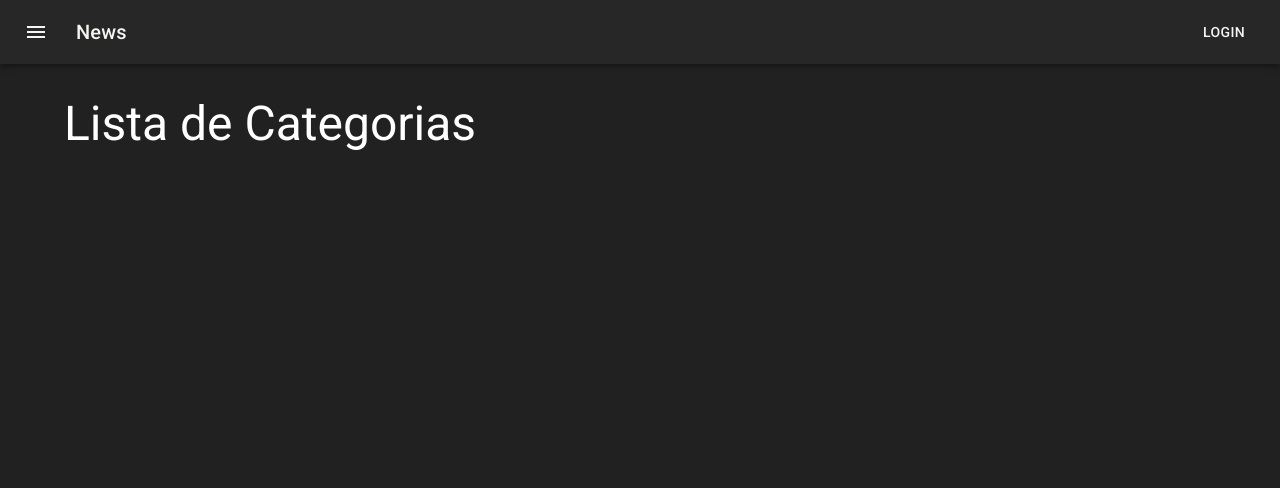
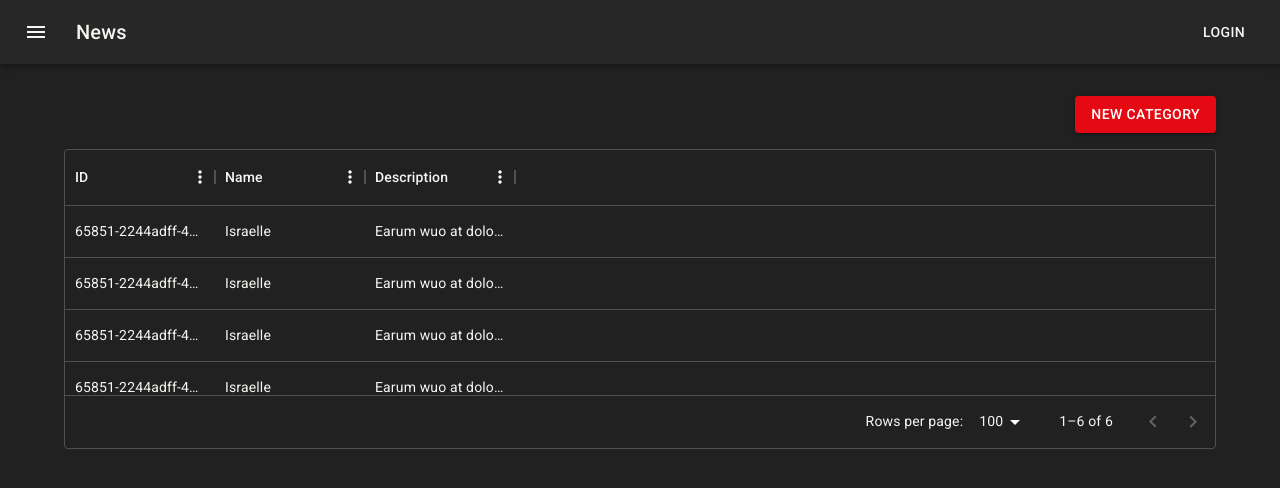
Before and after one commit to smarcosm/projeto_pratico_fc_react, a React (Create React App) app: page / in a window 1280 px wide. Shown: the top 488 px of the page. Built offline with nearby package versions, Linux system fonts and the light colour scheme.

Commit message:
feat: :sparkles:Criando DataGrid da listagem de categoria

```diff
--- a/package.json
+++ b/package.json
@@ -7,6 +7,7 @@
     "@emotion/styled": "^11.10.6",
     "@mui/icons-material": "^5.11.16",
     "@mui/material": "^5.12.2",
+    "@mui/x-data-grid": "^6.6.0",
     "@reduxjs/toolkit": "^1.9.5",
     "@testing-library/jest-dom": "^5.16.5",
     "@testing-library/react": "^13.4.0",
--- a/src/features/categories/CategorySlice.ts
+++ b/src/features/categories/CategorySlice.ts
@@ -1,4 +1,5 @@
 import { createSlice } from "@reduxjs/toolkit"
+import { RootState } from "../../app/store";
 
 interface Category {
   id: string,
@@ -25,11 +26,11 @@
 
 export const initialState = [
     category,
-    { ...category, id: "65851-2244adff-42s4-a15d5215", name: "Peach"},
-    { ...category, id: "65851-2244adff-42s4-a15d5215", name: "Peach"},
-    { ...category, id: "65851-2244adff-42s4-a15d5215", name: "Peach"},
-    { ...category, id: "65851-2244adff-42s4-a15d5215", name: "Peach"},
-    { ...category, id: "65851-2244adff-42s4-a15d5215", name: "Peach"}
+    { ...category, id: "65851-2244adff-42s4-a15d5215", name: "Luiz"},
+    { ...category, id: "65851-2244adff-42s4-a15d5215", name: "Isaac"},
+    { ...category, id: "65851-2244adff-42s4-a15d5215", name: "Isabel"},
+    { ...category, id: "65851-2244adff-42s4-a15d5215", name: "Isadora"},
+    { ...category, id: "65851-2244adff-42s4-a15d5215", name: "Israelle"}
   ];
 
 
@@ -44,4 +45,8 @@
   }
 });
 
+//Selectors
+
+export const selectCategories = (state: RootState) => state.categories;
+
 export default categoriesSlice.reducer;
--- a/src/features/categories/ListCategory.tsx
+++ b/src/features/categories/ListCategory.tsx
@@ -1,10 +1,52 @@
-import { Box, Typography } from "@mui/material";
+import { Box, Button, Typography } from "@mui/material";
+import { useAppSelector } from "../../app/hooks";
+import { selectCategories } from "./CategorySlice";
+import { Link } from "react-router-dom";
+import { DataGrid, GridColDef, GridRowsProp } from '@mui/x-data-grid';
 
 
-export const CategoryList = ()=>(
-  <Box>
-    <Typography variant="h3" component="h1">
-      Lista de Categorias
-    </Typography>
+export const CategoryList = ()=>{
+  const categories = useAppSelector(selectCategories)
+
+  // use categories to create rows
+  const rows: GridRowsProp = categories.map((category) => ({
+    id: category.id,
+    name: category.name,
+    description: category.description,
+
+  }))
+
+
+  const columns: GridColDef[] = [
+    { field: 'id', headerName: 'ID', width: 150 },
+    { field: 'name', headerName: 'Name', width: 150 },
+    { field: 'description', headerName: 'Description', width: 150 },
+  ];
+
+
+  return (
+    <Box maxWidth="lg" sx={{ mt: 4, mb: 4}}>
+      <Box display="flex" justifyContent="flex-end">
+        <Button
+          variant="contained"
+          color="secondary"
+          component={Link}
+          to="/category/create"
+          style={{ marginBottom: "1rem" }}
+        >
+          New Category
+        </Button>
+      </Box>
+
+
+      {/* {categories.map((category) => (
+        <Typography key={category.id}>{category.name}</Typography>
+
+      ))} */}
+      <div style={{ height: 300, width: '100%' }}>
+      <DataGrid
+      rows={rows} columns={columns} />
+    </div>
   </Box>
-)
+  )
+}
```
Also changed, not shown: 1 other file (tests, documents, lock files or other folders).
